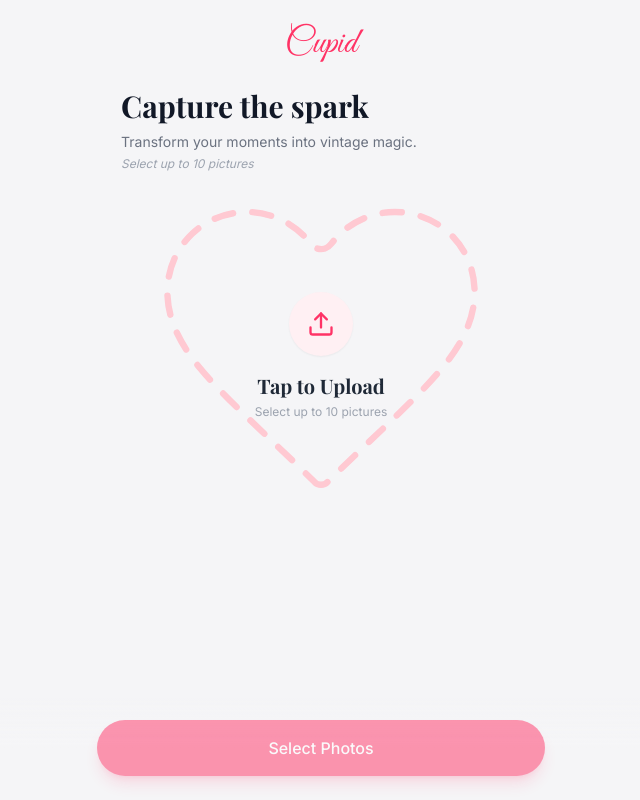
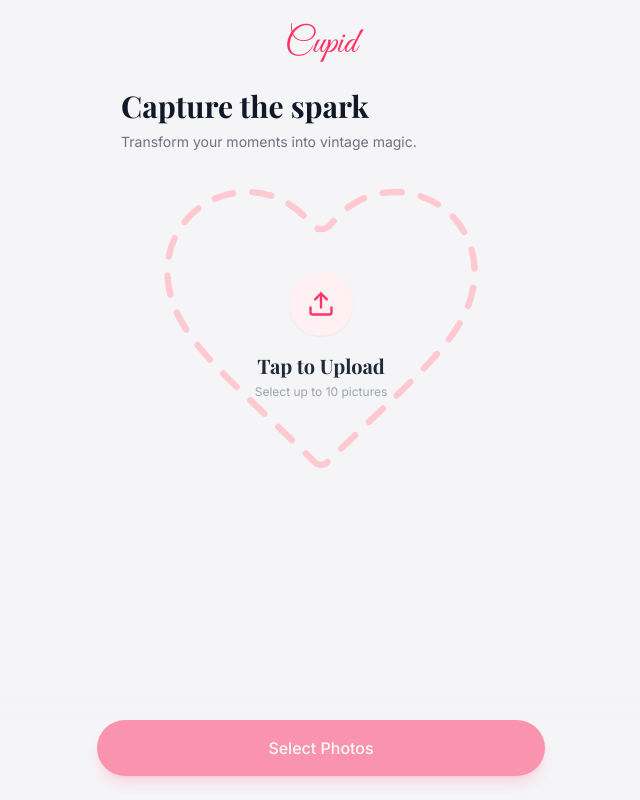
Before and after one commit to GoodnessNwanebu/cupid, a React (Vite) app: page / in a window 1280 px wide. Shown: the whole page, without its empty margins (319-959 px from the left). Built offline with nearby package versions, Linux system fonts and the light colour scheme; a web font is replaced by a local one.

Commit message:
cleaned up

```diff
--- a/screens/HomeScreen.tsx
+++ b/screens/HomeScreen.tsx
@@ -133,7 +133,6 @@ export const HomeScreen: React.FC<HomeScreenProps> = ({ onImagesSelected, recent
         <div className="mb-6 text-center sm:text-left">
           <h2 className="font-serif text-3xl font-bold text-gray-900 mb-2">Capture the spark</h2>
           <p className="text-gray-500 text-sm">Transform your moments into vintage magic.</p>
-          <p className="text-gray-400 text-xs mt-1 italic">Select up to 10 pictures</p>
         </div>
 
         {/* Upload Zone */}
```
